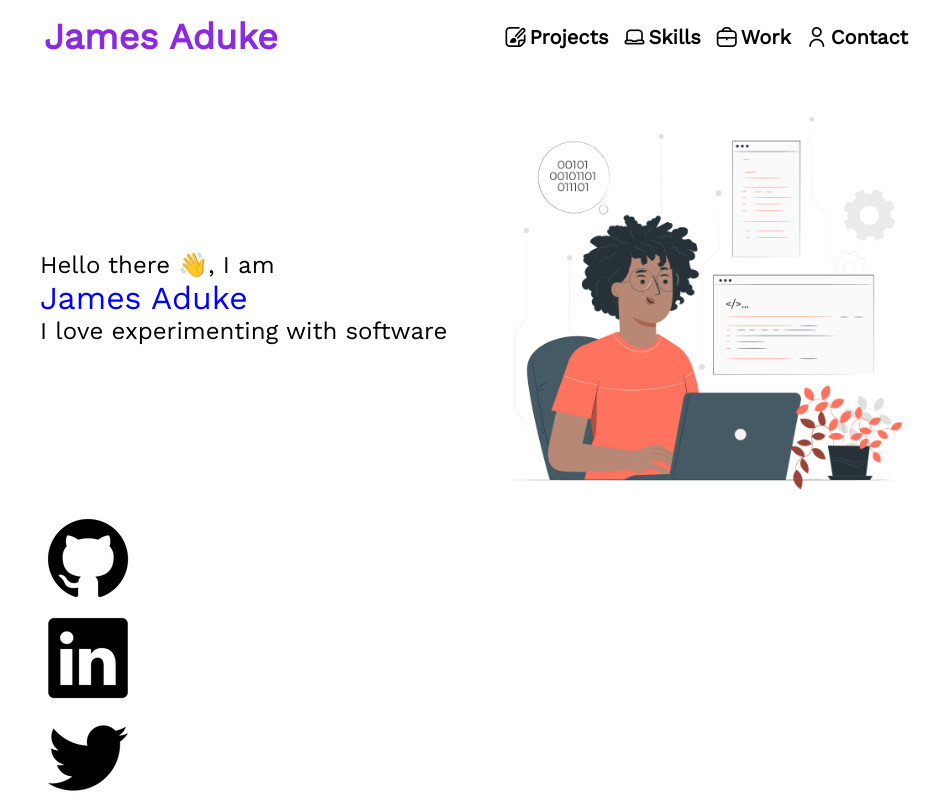
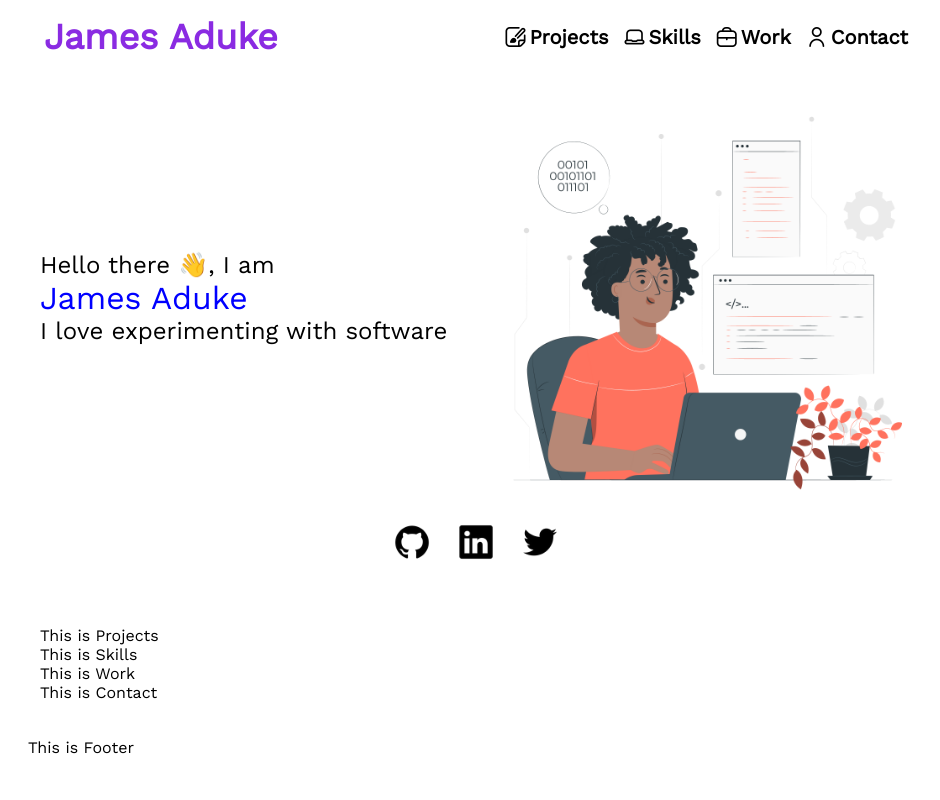
Before and after one commit to jamesaduke/react-portfolio, a React (Create React App) app: page / in a window 1280 px wide. Shown: the top 800 px of the page, without its empty margins (164-1104 px from the left). Built offline with nearby package versions, Linux system fonts and the light colour scheme.

Commit message:
add social-contact div markup

```diff
--- a/src/common/social-contact/social-contact.css
+++ b/src/common/social-contact/social-contact.css
@@ -0,0 +1,21 @@
+.social-contact{
+    display: flex;
+    justify-content: center;
+    align-items: center;
+}
+
+.social-icon-div{
+    padding: 6px;
+    cursor: pointer;
+    margin: 6px;
+}
+
+.social-icon{
+    height: 40px;
+}
+
+@media only screen and (max-width: 720px){
+    .social-icon{
+        height: 32px;
+    }
+}
```
